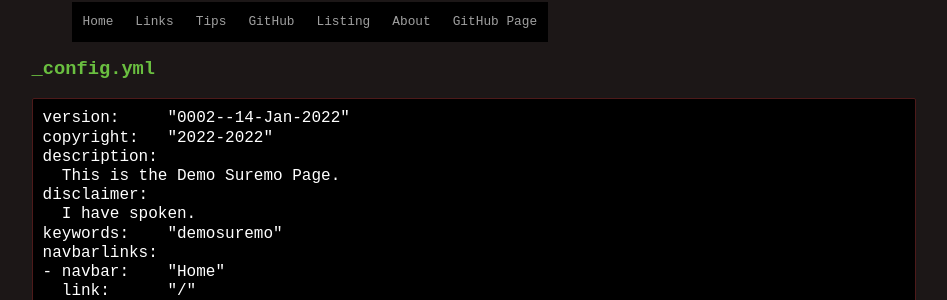
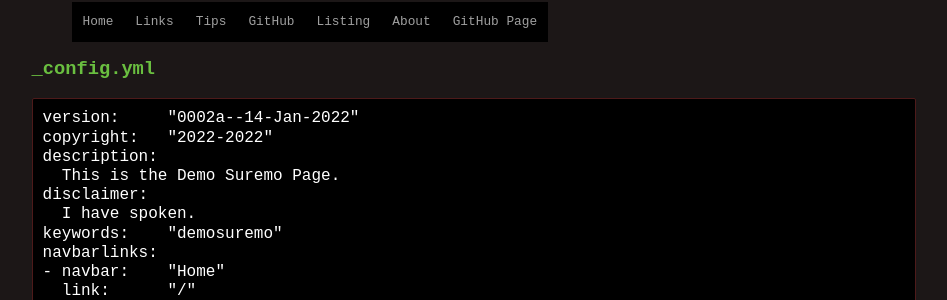
Before and after one commit to demosuremo/demo, a Jekyll site: the page built from 000.md, in a window 1280 px wide and 1400 px high. Shown: the part 169-469 px from the top of the window, without its empty margins (166-1113 px from the left). Built offline with Jekyll 4.4.1, drawn with Linux system fonts in a browser that asks for light colours; some of the changed text lies outside the part shown.

Commit message:
new file:   LaTeX/.dummy

````diff
--- a/000.md
+++ b/000.md
@@ -5,7 +5,7 @@ title:  "GitHub Page Configuration Files"
 ### _config.yml
 
 ```
-version:     "0002--14-Jan-2022"
+version:     "0002a--14-Jan-2022"
 copyright:   "2022-2022"
 description:
   This is the Demo Suremo Page.
--- a/_config.yml
+++ b/_config.yml
@@ -1,4 +1,4 @@
-version:     "0002--14-Jan-2022"
+version:     "0002a--14-Jan-2022"
 copyright:   "2022-2022"
 description:
   This is the Demo Suremo Page.
````
Also changed, not shown: 2 other files.
